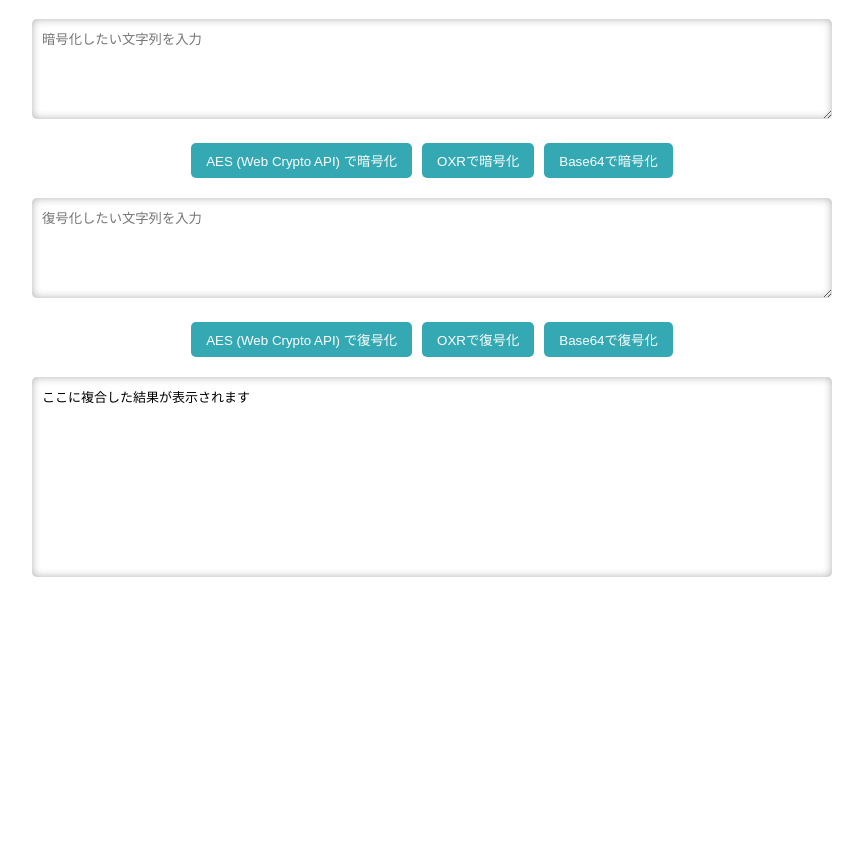
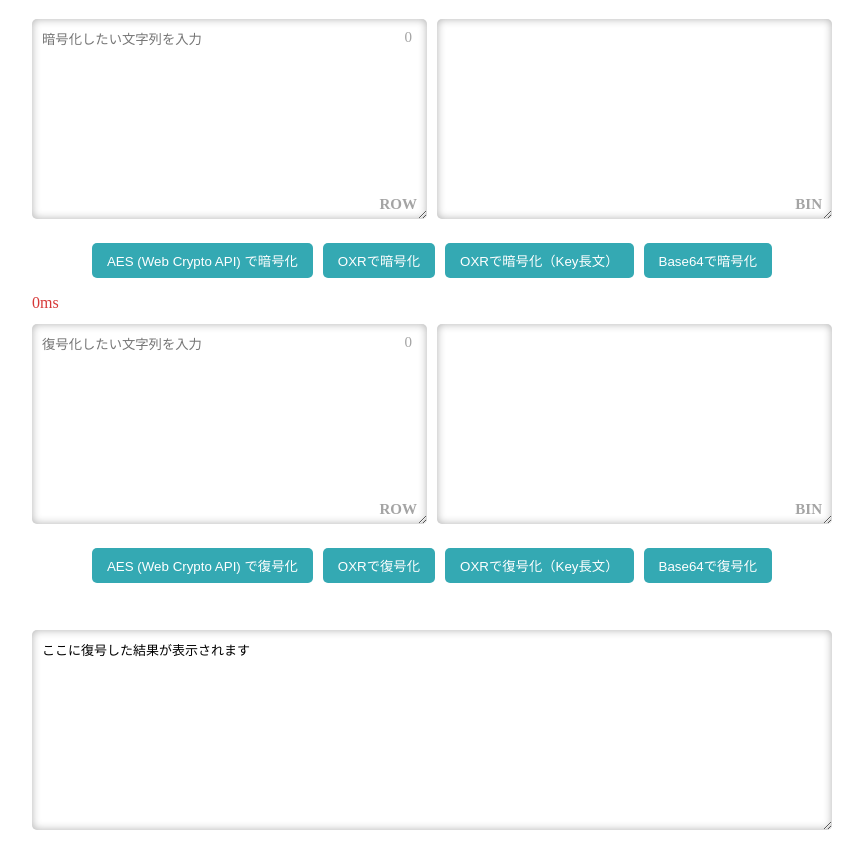
Before and after one commit to cateiru/frontend-encrypt, a website built with Vite: page index.html in a window 1280 px wide. Both pictures are taken after a click on the button "OXRで暗号化". Shown: the part 70-912 px from the top of the page, without its empty margins (208-1071 px from the left). Before the commit the page ends 800 px from the top, so only its background shows below. Built offline with nearby package versions, Linux system fonts and the light colour scheme.

Commit message:
色々修正

```diff
--- a/index.html
+++ b/index.html
@@ -10,24 +10,44 @@
   <body>
     <h1>フロントエンド暗号化 or 復号化の PoC</h1>
     <div class="form">
-        <textarea class="js-encrypt-form" placeholder="暗号化したい文字列を入力" ></textarea>
+        <div class="with-binary js-with-binary">
+            <div>
+                <textarea class="js-encrypt-form js-input" placeholder="暗号化したい文字列を入力" ></textarea>
+                <span class="count js-count">0</span>
+            </div>
+            <div>
+                <pre class="js-binary"></pre>
+            </div>
+        </div>
         <div class="button-group">
             <button class="button-primary">AES (Web Crypto API) で暗号化</button>
             <button class="button-primary js-xor-submit">OXRで暗号化</button>
+            <button class="button-primary js-xor-longkey-submit">OXRで暗号化（Key長文）</button>
             <button class="button-primary js-base64-submit">Base64で暗号化</button>
         </div>
+        <p class="time js-time-encrypt"></p>
     </div>
 
     <div class="form">
-        <textarea class="js-decrypt-form" placeholder="復号化したい文字列を入力" ></textarea>
+        <div class="with-binary js-with-binary">
+            <div>
+                <textarea class="js-decrypt-form js-input" placeholder="復号化したい文字列を入力" ></textarea>
+                <span class="count js-count">0</span>
+            </div>
+            <div>
+                <pre class="js-binary"></pre>
+            </div>
+        </div>
         <div class="button-group">
             <button class="button-primary js-decrypt-submit">AES (Web Crypto API) で復号化</button>
             <button class="button-primary js-xor-decrypt-submit">OXRで復号化</button>
+            <button class="button-primary js-xor-decrypt-longkey-submit">OXRで復号化（Key長文）</button>
             <button class="button-primary js-base64-decrypt-submit">Base64で復号化</button>
         </div>
+        <p class="time js-time-decrypt"></p>
     </div>
 
-    <pre class="decrypt-result js-decrypt-result">ここに複合した結果が表示されます</pre>
+    <pre class="decrypt-result js-decrypt-result">ここに復号した結果が表示されます</pre>
 
     <script type="module" src="/src/main.ts"></script>
   </body>
--- /dev/null
+++ b/src/crypt/base64.ts
@@ -0,0 +1,11 @@
+import { Crypt } from "../crypt";
+
+export class Base64 implements Crypt {
+  encrypt(value: string): string {
+    return btoa(encodeURIComponent(value));
+  }
+
+  decrypt(value: string): string {
+    return decodeURIComponent(atob(value));
+  }
+}
--- a/src/main.ts
+++ b/src/main.ts
@@ -1,5 +1,7 @@
+import { Base64 } from "./crypt/base64";
 import { Xor } from "./crypt/xor";
-import { write } from "./tools";
+import { timeMeasure, write } from "./tools";
+import { withBinary } from "./withBinary";
 
 function events() {
   const encryptInputElement = document.querySelector(".js-encrypt-form");
@@ -15,10 +17,12 @@ function events() {
   const xorEncryptButtonElement = document.querySelector(".js-xor-submit");
   if (xorEncryptButtonElement) {
     xorEncryptButtonElement.addEventListener("click", () => {
-      const xor = new Xor("key");
+      timeMeasure(".js-time-encrypt", () => {
+        const xor = new Xor("key");
 
-      const encryptedText = xor.encrypt(encryptInputElement.value);
-      write(decryptInputElement, btoa(encodeURIComponent(encryptedText)));
+        const encryptedText = xor.encrypt(encryptInputElement.value);
+        write(decryptInputElement, encryptedText);
+      });
     });
   }
 
@@ -28,12 +32,46 @@ function events() {
   );
   if (xorDecryptButtonElement) {
     xorDecryptButtonElement.addEventListener("click", () => {
-      const xor = new Xor("key");
+      timeMeasure(".js-time-decrypt", () => {
+        const xor = new Xor("key");
 
-      const base64Value = decodeURIComponent(atob(decryptInputElement.value));
+        const decryptedText = xor.decrypt(decryptInputElement.value);
+        write(".js-decrypt-result", decryptedText);
+      });
+    });
+  }
 
-      const decryptedText = xor.decrypt(base64Value);
-      write(".js-decrypt-result", decryptedText);
+  // XOR 暗号Key長文
+  const xorEncryptLoginKeyButtonElement = document.querySelector(
+    ".js-xor-longkey-submit"
+  );
+  if (xorEncryptLoginKeyButtonElement) {
+    xorEncryptLoginKeyButtonElement.addEventListener("click", () => {
+      timeMeasure(".js-time-encrypt", () => {
+        const xor = new Xor(
+          "aaaaaaaaaaaaaaaaaaaaaaaaaaaaaaaaaaaaaaaaaaaaaaaaaaaaaaaaaaaaaaaaaaaaaaaaaaaaaaaaaaaaaaaaaaaaaaaaaaaaaaaaaaaaaa"
+        );
+
+        const encryptedText = xor.encrypt(encryptInputElement.value);
+        write(decryptInputElement, encryptedText);
+      });
+    });
+  }
+
+  // XOR 復号Key長文
+  const xorDecryptLongKeyButtonElement = document.querySelector(
+    ".js-xor-decrypt-longkey-submit"
+  );
+  if (xorDecryptLongKeyButtonElement) {
+    xorDecryptLongKeyButtonElement.addEventListener("click", () => {
+      timeMeasure(".js-time-decrypt", () => {
+        const xor = new Xor(
+          "aaaaaaaaaaaaaaaaaaaaaaaaaaaaaaaaaaaaaaaaaaaaaaaaaaaaaaaaaaaaaaaaaaaaaaaaaaaaaaaaaaaaaaaaaaaaaaaaaaaaaaaaaaaaaa"
+        );
+
+        const decryptedText = xor.decrypt(decryptInputElement.value);
+        write(".js-decrypt-result", decryptedText);
+      });
     });
   }
 
@@ -42,10 +80,12 @@ function events() {
     document.querySelector(".js-base64-submit");
   if (base64EncryptButtonElement) {
     base64EncryptButtonElement.addEventListener("click", () => {
-      write(
-        decryptInputElement,
-        btoa(encodeURIComponent(encryptInputElement.value))
-      );
+      timeMeasure(".js-time-encrypt", () => {
+        const b = new Base64();
+
+        const encryptedText = b.encrypt(encryptInputElement.value);
+        write(decryptInputElement, encryptedText);
+      });
     });
   }
 
@@ -55,14 +95,20 @@ function events() {
   );
   if (base64DecryptButtonElement) {
     base64DecryptButtonElement.addEventListener("click", () => {
-      const base64Value = decodeURIComponent(atob(decryptInputElement.value));
-      write(".js-decrypt-result", base64Value);
+      timeMeasure(".js-time-decrypt", () => {
+        const b = new Base64();
+
+        const decryptedText = b.decrypt(decryptInputElement.value);
+
+        write(".js-decrypt-result", decryptedText);
+      });
     });
   }
 }
 
 function main() {
   events();
+  withBinary();
 }
 
 main();
--- a/src/style.scss
+++ b/src/style.scss
@@ -33,14 +33,26 @@ body {
         font-size: 1.5rem;
         margin-bottom: 20px;
     }
+}
 
-    textarea {
-        max-width: 100%;
-        min-width: 100%;
-        min-height: 100px;
+.button-group {
+    display: flex;
+    justify-content: center;
+    margin-top: 20px;
+    gap: 10px;
+    flex-wrap: wrap;
+}
+
+textarea,pre {
+    // textarea で横方向のリサイズを禁止
+    resize: vertical;
+
+    display: inline-block;
+
+    height: 200px;
     width: 100%;
-        height: 100px;
     padding: 10px;
+    margin: 0;
     box-sizing: border-box;
 
     border: none;
@@ -48,6 +60,11 @@ body {
     border-radius: 5px;
     box-shadow: inset 0px 0px 8px  #00000050;
     transition: box-shadow 0.3s;
+
+    // pre タグの中のテキストを折り返す
+    white-space: pre-wrap;
+    word-break: break-all;
+    overflow-y: auto;
 
     &:active {
         border: none;
@@ -58,24 +75,58 @@ body {
     }
 }
 
-    .button-group {
+.with-binary {
+    width: 100%;
     display: flex;
-        justify-content: center;
-        margin-top: 20px;
     gap: 10px;
+    align-items: center;
+    margin-top: 10px;
+    flex-basis: 50%;
+
+    div {
+        width: 100%;
+        position: relative;
     }
 
+    .count {
+        position: absolute;
+        top: 10px;
+        right: 10px;
+        font-size: 15px;
+        color: #a4a4a4;
+        background-color: #fff;
+        padding: 0 5px;
+        border-radius: 10px;
     }
 
+    div:nth-child(1) {
+        &::before {
+            content: "ROW";
+            font-size: 15px;
+            font-weight: bold;
+            color: #a4a4a4;
+            position: absolute;
+            bottom: 10px;
+            right: 10px;
+            z-index: 1;
+        }
+    }
 
-.decrypt-result {
-    width: 100%;
-    padding: 10px;
-    min-height: 200px;
-    box-sizing: border-box;
-    border-radius: 5px;
+    div:nth-child(2) {
+        &::before {
+            content: "BIN";
+            font-size: 15px;
+            font-weight: bold;
+            color: #a4a4a4;
+            position: absolute;
+            bottom: 10px;
+            right: 10px;
+            z-index: 1;
+        }
+    }
+}
 
-    box-shadow: inset 0px 0px 8px  #00000050;
-    white-space: pre-wrap;
-    word-break: break-all;
+.time {
+    height: 1cap;
+    color: #d63838;
 }
--- a/src/tools.ts
+++ b/src/tools.ts
@@ -9,7 +9,48 @@ export function write(querySelector: string | HTMLElement, text: string) {
     typeof querySelector === "string"
       ? document.querySelector(querySelector)
       : querySelector;
-  if (element instanceof HTMLElement) {
+
+  if (element instanceof HTMLTextAreaElement) {
+    element.value = text;
+  } else if (element instanceof HTMLElement) {
     element.textContent = text;
   }
+
+  // カスタムイベントを発火
+  const event = new Event("contentChanged");
+  element?.dispatchEvent(event);
 }
+
+/**
+ * callback の実行時間を計測する
+ *
+ * @param name - 計測名
+ * @param callback - 計測する処理
+ */
+export function timeMeasure(
+  element: string | HTMLElement,
+  callback: () => void
+) {
+  const start = performance.now();
+  callback();
+  const end = performance.now();
+
+  const e =
+    typeof element === "string" ? document.querySelector(element) : element;
+  if (e instanceof HTMLElement) {
+    e.textContent = `${end - start}ms`;
+  }
+}
+
+/**
+ * テキストをバイナリに変換する
+ *
+ * @param inputText - 変換するテキスト
+ * @returns バイナリに変換された文字列
+ */
+export function inputTextToBinary(inputText: string): string {
+  return inputText
+    .split("")
+    .map((char) => char.charCodeAt(0).toString(2))
+    .join(" ");
+}
--- /dev/null
+++ b/src/withBinary.ts
@@ -0,0 +1,36 @@
+import { inputTextToBinary, write } from "./tools";
+
+/**
+ * リアルタイムバイナリ変換
+ */
+export function withBinary() {
+  const withBinaryElements = document.querySelectorAll(".js-with-binary");
+
+  withBinaryElements.forEach((element) => {
+    const inputElement =
+      element.querySelector<HTMLTextAreaElement>(".js-input");
+    if (!(inputElement instanceof HTMLElement)) {
+      return;
+    }
+    const outputElement = element.querySelector<HTMLPreElement>(".js-binary");
+    if (!outputElement) {
+      return;
+    }
+    const countElement = element.querySelector<HTMLSpanElement>(".js-count");
+
+    const eventHandler = () => {
+      const inputText = inputElement.value;
+      const binaryText = inputTextToBinary(inputText);
+
+      write(outputElement, binaryText);
+
+      if (countElement) {
+        countElement.textContent = inputText.length.toString();
+      }
+    };
+
+    inputElement.addEventListener("input", eventHandler);
+    inputElement.addEventListener("change", eventHandler);
+    inputElement.addEventListener("contentChanged", eventHandler);
+  });
+}
```
Lines whose indentation alone changed are shown as unchanged.
